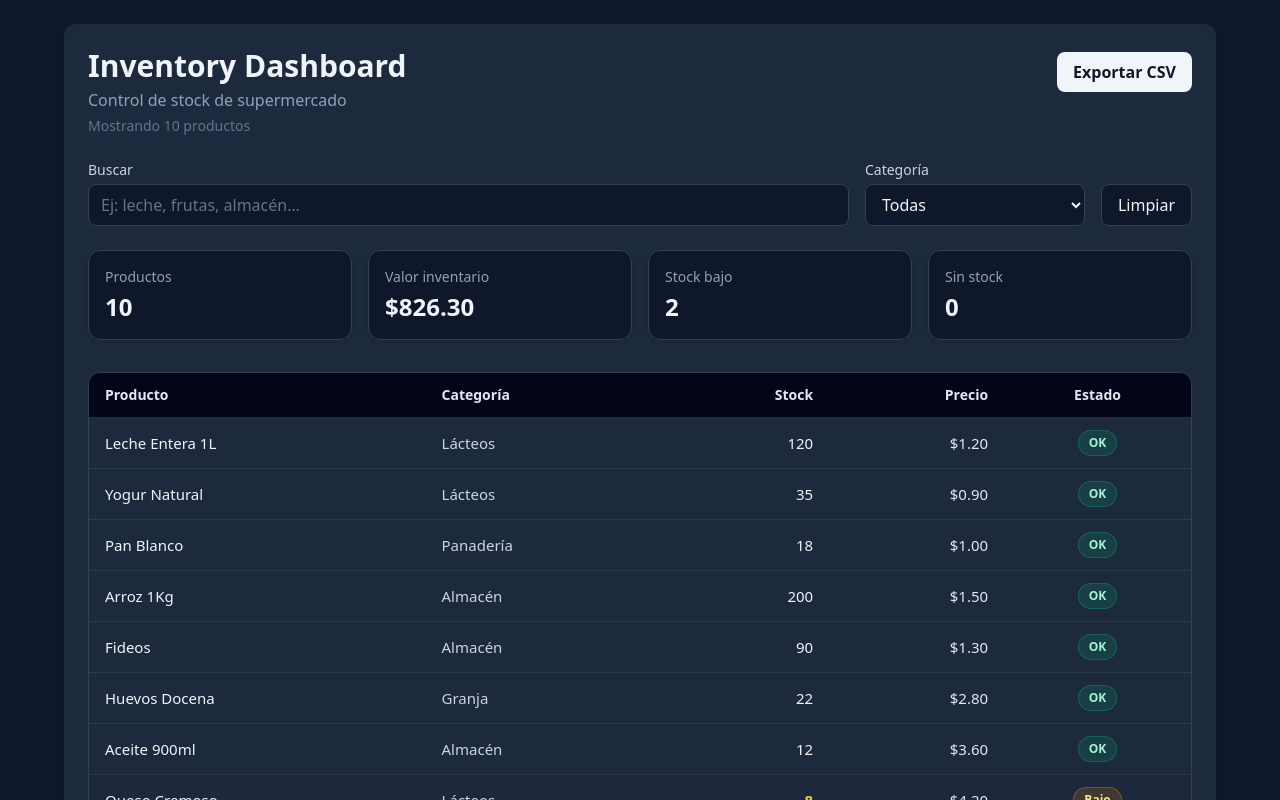
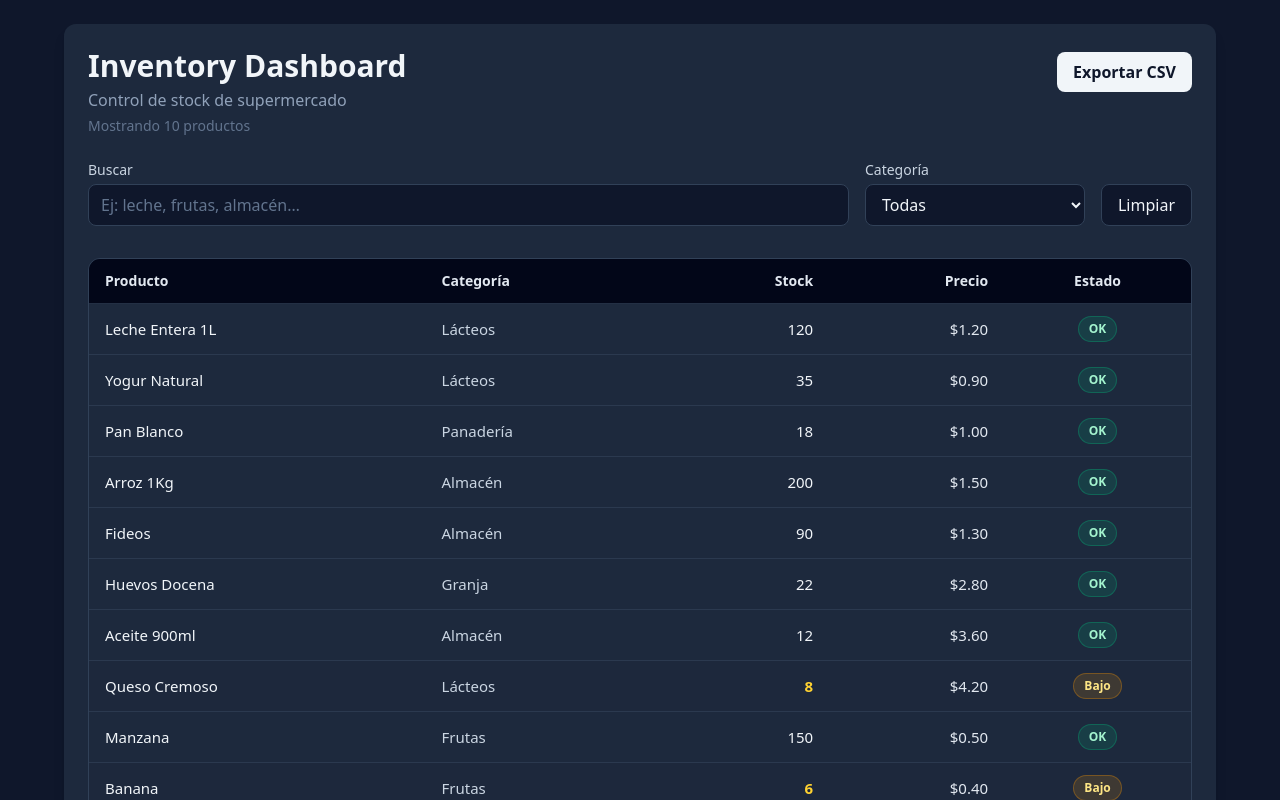
Before and after one commit to Pedernera/simple-metrics-dashboard, a React (Vite) app: page / in a window 1280 px wide. Shown: the top 800 px of the page. Built offline with nearby package versions, Linux system fonts and the light colour scheme.

Commit message:
Remove KPI grid from dashboard

```diff
--- a/src/pages/Dashboard/DashboardPage.tsx
+++ b/src/pages/Dashboard/DashboardPage.tsx
@@ -2,7 +2,6 @@ import { useProducts } from "../../hooks/useProducts";
 import { useFilters } from "../../hooks/useFilters";
 import Filters from "../../components/Table/Filters";
 import ProductsTable from "../../components/Table/ProductsTable";
-import KpiGrid from "../../components/KPI/KpiGrid";
 import ExportButton from "../../components/Table/ExportButton";
 import { toCSV, downloadCSV } from "../../utils/csv";
 
@@ -18,20 +17,6 @@ export default function DashboardPage() {
     filtered,
     reset,
   } = useFilters(data);
-
-  const outOfStock = filtered.filter((p) => p.stock === 0).length;
-  const low = filtered.filter((p) => p.stock > 0 && p.stock <= 10).length;
-  const inventoryValue = filtered.reduce(
-    (acc, p) => acc + p.stock * p.price,
-    0
-  );
-
-  const kpis = [
-    { label: "Productos", value: String(filtered.length) },
-    { label: "Valor inventario", value: `$${inventoryValue.toFixed(2)}` },
-    { label: "Stock bajo", value: String(low) },
-    { label: "Sin stock", value: String(outOfStock) },
-  ];
 
   function handleExport() {
     const csv = toCSV(filtered);
@@ -75,9 +60,6 @@ export default function DashboardPage() {
               onCategory={setCategory}
               onReset={reset}
             />
-
-            <KpiGrid items={kpis} />
-
             <ProductsTable rows={filtered} />
           </>
         )}
```
